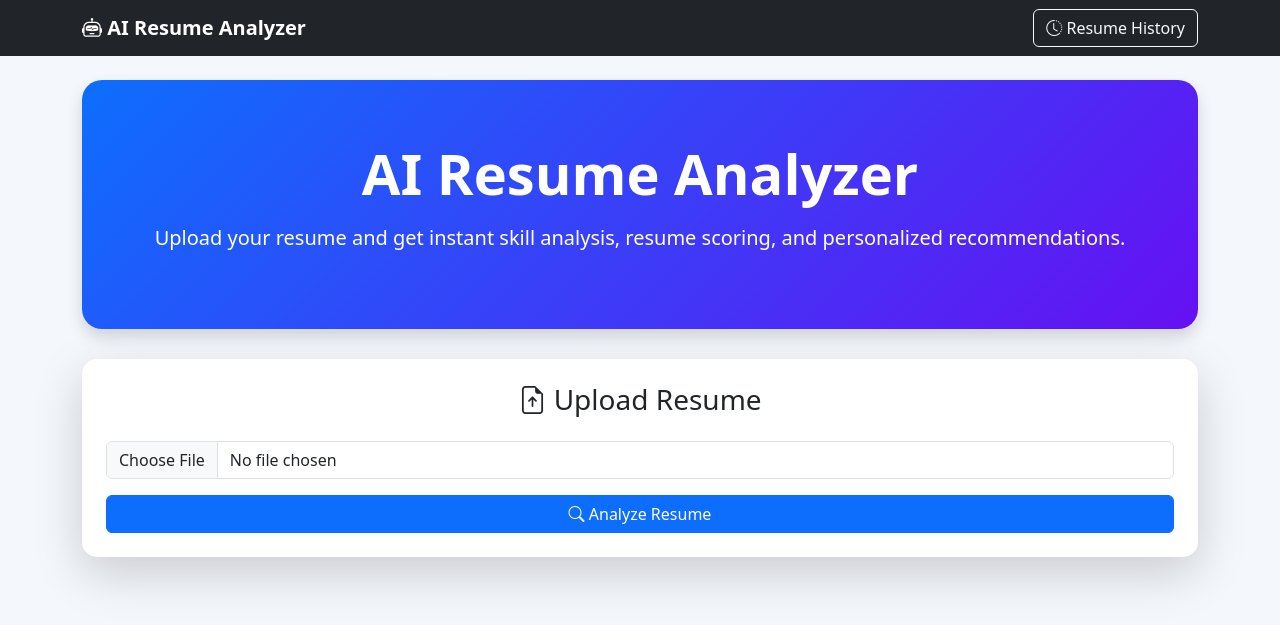
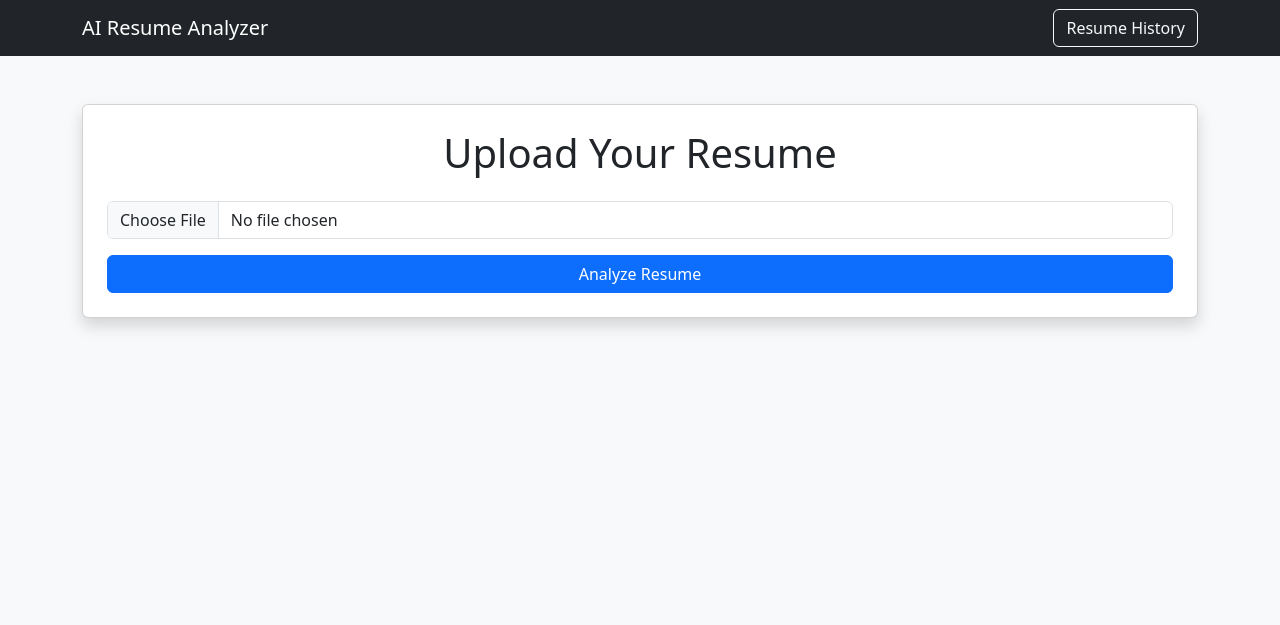
Before and after one commit to haritha5358/AI-Resume-Analyzer, a Flask app: page / in a window 1280 px wide. Shown: the top 625 px of the page. Run offline with Flask 3, Linux system fonts and the light colour scheme.

```diff
--- a/app.py
+++ b/app.py
@@ -329,21 +329,16 @@ def history():
 
 
 
-
-
-
-
-
 # Start app
 
 if __name__ == "__main__":
 
-
-
     with app.app_context():
-
         db.create_all()
 
+    port = int(os.environ.get("PORT", 5000))
 
-
-    app.run(debug=True)
+    app.run(
+        host="0.0.0.0",
+        port=port
+    )
--- a/templates/index.html
+++ b/templates/index.html
@@ -2,127 +2,48 @@
 <html lang="en">
 
 <head>
-
     <meta charset="UTF-8">
-
     <meta name="viewport" content="width=device-width, initial-scale=1.0">
-
     <title>AI Resume Analyzer</title>
 
     <link href="https://cdn.jsdelivr.net/npm/bootstrap@5.3.0/dist/css/bootstrap.min.css" rel="stylesheet">
-
-    <link rel="stylesheet"
-        href="https://cdn.jsdelivr.net/npm/bootstrap-icons@1.11.3/font/bootstrap-icons.min.css">
-
-    <style>
-
-        body {
-            background: #f4f7fc;
-        }
-
-        .hero {
-            background: linear-gradient(135deg, #0d6efd, #6610f2);
-            color: white;
-            padding: 60px;
-            border-radius: 20px;
-            margin-bottom: 30px;
-        }
-
-        .card {
-            border: none;
-            border-radius: 15px;
-        }
-
-        .score-card {
-            transition: 0.3s;
-        }
-
-        .score-card:hover {
-            transform: translateY(-5px);
-        }
-
-        .skill-badge {
-            font-size: 15px;
-            padding: 10px;
-        }
-
-        .recommendation-item {
-            border-left: 5px solid #0d6efd;
-        }
-
-    </style>
-
 </head>
 
-<body>
+<body class="bg-light">
 
-    <!-- Navbar -->
-
-    <nav class="navbar navbar-expand-lg navbar-dark bg-dark">
-
+    <nav class="navbar navbar-dark bg-dark">
         <div class="container">
-
-            <a class="navbar-brand fw-bold" href="/">
-                <i class="bi bi-robot"></i>
+            <a class="navbar-brand" href="/">
                 AI Resume Analyzer
             </a>
 
-            <a class="btn btn-outline-light" href="/history">
-                <i class="bi bi-clock-history"></i>
+            <a href="/history" class="btn btn-outline-light">
                 Resume History
             </a>
-
         </div>
-
     </nav>
 
-    <div class="container mt-4">
+    <div class="container mt-5">
 
-        <!-- Hero Section -->
+        <div class="card shadow p-4">
 
-        <div class="hero text-center shadow">
-
-            <h1 class="display-4 fw-bold">
-                AI Resume Analyzer
+            <h1 class="text-center mb-4">
+                Upload Your Resume
             </h1>
-
-            <p class="lead mt-3">
-                Upload your resume and get instant skill analysis,
-                resume scoring, and personalized recommendations.
-            </p>
-
-        </div>
-
-        <!-- Upload Card -->
-
-        <div class="card shadow-lg p-4">
-
-            <h3 class="text-center mb-4">
-
-                <i class="bi bi-file-earmark-arrow-up"></i>
-
-                Upload Resume
-
-            </h3>
 
             <form method="POST" enctype="multipart/form-data">
 
                 <div class="mb-3">
-
                     <input
                         type="file"
                         name="file"
                         class="form-control"
+                        accept=".pdf"
                         required>
-
                 </div>
 
-                <button class="btn btn-primary w-100">
-
-                    <i class="bi bi-search"></i>
-
+                <button type="submit" class="btn btn-primary w-100">
                     Analyze Resume
-
                 </button>
 
             </form>
@@ -131,144 +52,61 @@
 
         {% if filename %}
 
-        <!-- Resume Info -->
-
-        <div class="card shadow-lg p-4 mt-4">
+        <div class="card shadow mt-4 p-4">
 
             <h3>
-
-                <i class="bi bi-file-earmark-text"></i>
-
-                {{ filename }}
-
+                📄 Resume: {{ filename }}
             </h3>
 
-        </div>
+            <hr>
 
-        <!-- Score Cards -->
+            <h4>Detected Skills</h4>
 
-        <div class="row mt-4">
+            {% if skills %}
 
-            <div class="col-md-6">
+                {% for skill in skills %}
 
-                <div class="card score-card shadow p-4 text-center">
+                <span class="badge bg-success m-1 p-2">
+                    {{ skill }}
+                </span>
 
-                    <h5>
+                {% endfor %}
 
-                        <i class="bi bi-graph-up-arrow"></i>
+            {% else %}
 
-                        Resume Score
+                <p>No skills detected.</p>
 
-                    </h5>
+            {% endif %}
 
-                    <h1 class="text-success">
+            <hr>
 
-                        {{ score }}%
+            <h4>
+                Resume Score: {{ score }}%
+            </h4>
 
-                    </h1>
+            <div class="progress mb-4" style="height:25px;">
+
+                <div
+                    class="progress-bar progress-bar-striped progress-bar-animated bg-success"
+                    role="progressbar"
+                    style="width: {{ score }}%;">
+
+                    {{ score }}%
 
                 </div>
 
             </div>
 
-            <div class="col-md-6">
-
-                <div class="card score-card shadow p-4 text-center">
-
-                    <h5>
-
-                        <i class="bi bi-award"></i>
-
-                        Analysis Status
-
-                    </h5>
-
-                    <h1 class="text-primary">
-
-                        Complete
-
-                    </h1>
-
-                </div>
-
-            </div>
-
-        </div>
-
-        <!-- Progress Bar -->
-
-        <div class="card shadow p-4 mt-4">
-
             <h4>
-
-                <i class="bi bi-bar-chart-fill"></i>
-
-                Resume Score
-
+                AI Recommendations
             </h4>
 
-            <div class="progress mt-3" style="height:30px;">
-
-                <div
-                    class="progress-bar progress-bar-striped progress-bar-animated bg-success"
-                    style="width: {{score}}%;">
-
-                    {{score}}%
-
-                </div>
-
-            </div>
-
-        </div>
-
-        <!-- Skills Section -->
-
-        <div class="card shadow p-4 mt-4">
-
-            <h4>
-
-                <i class="bi bi-tools"></i>
-
-                Detected Skills
-
-            </h4>
-
-            <div class="mt-3">
-
-                {% for skill in skills %}
-
-                <span class="badge bg-success skill-badge m-1">
-
-                    {{ skill }}
-
-                </span>
-
-                {% endfor %}
-
-            </div>
-
-        </div>
-
-        <!-- Recommendations -->
-
-        <div class="card shadow p-4 mt-4">
-
-            <h4>
-
-                <i class="bi bi-lightbulb-fill"></i>
-
-                AI Recommendations
-
-            </h4>
-
-            <ul class="list-group mt-3">
+            <ul class="list-group">
 
                 {% for item in recommendations %}
 
-                <li class="list-group-item recommendation-item">
-
+                <li class="list-group-item">
                     {{ item }}
-
                 </li>
 
                 {% endfor %}
```
